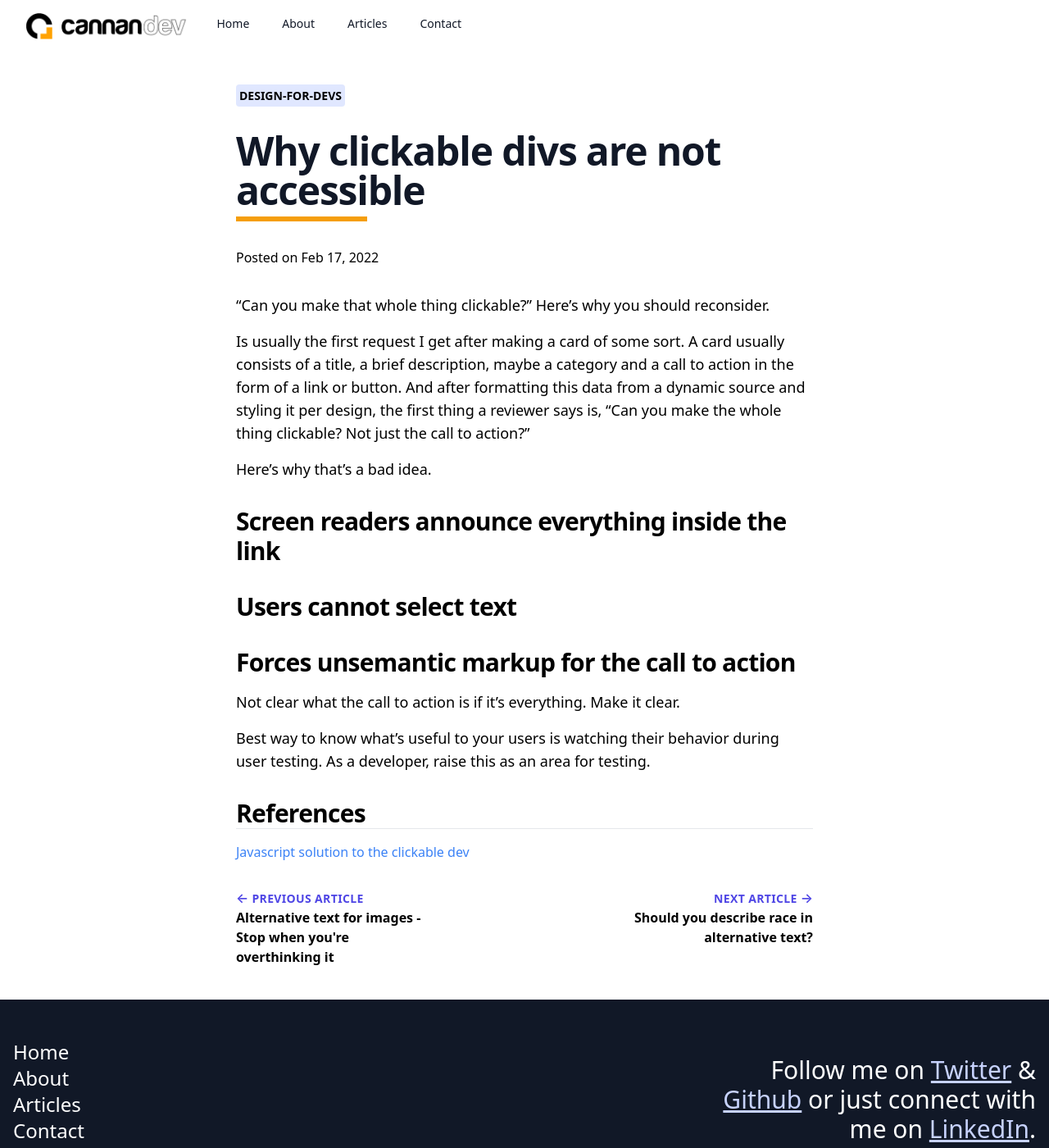
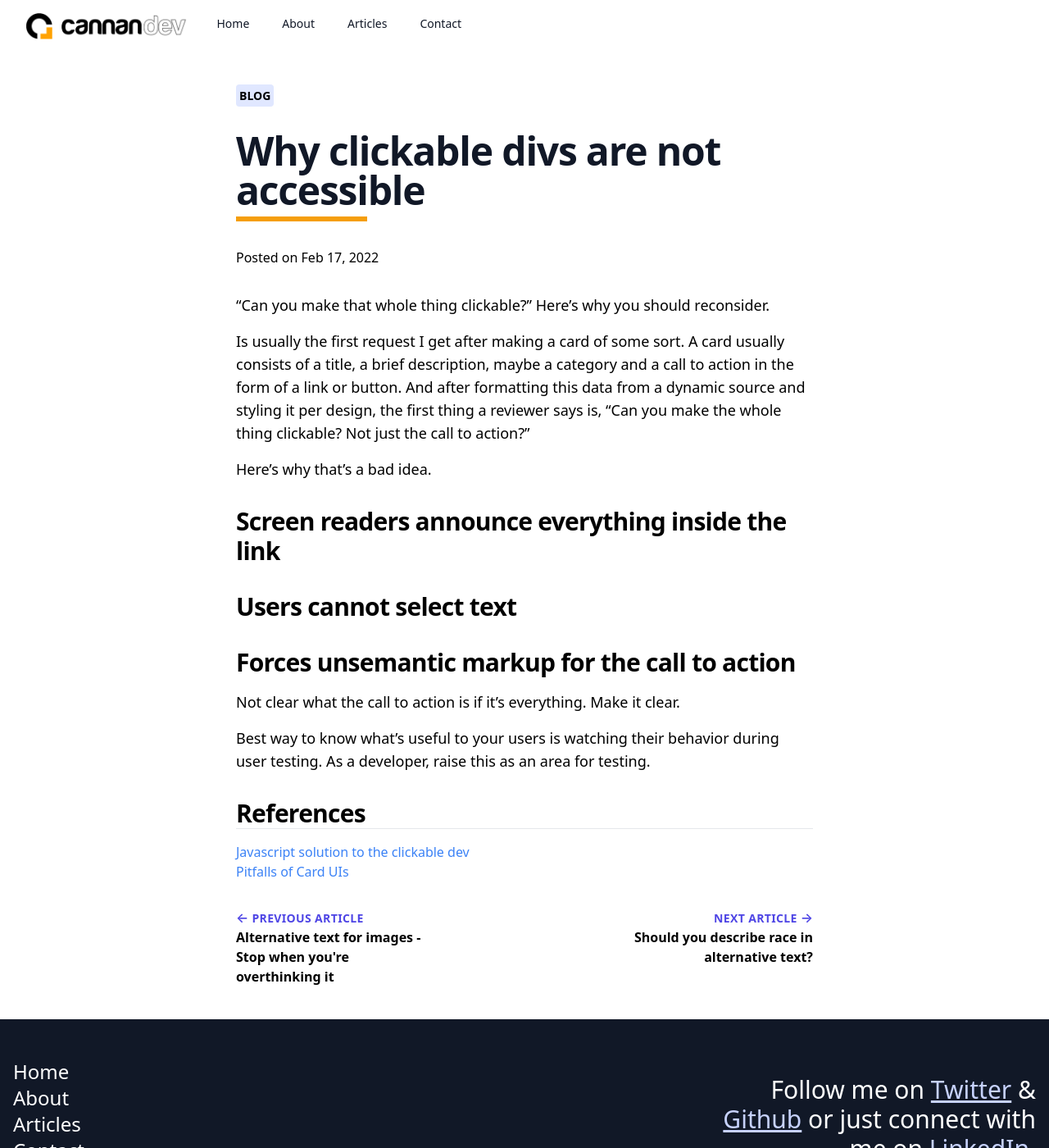
Before and after one commit to cannandev/plain-ole-jekyll-blog, a Jekyll site: the page built from _posts/2022-02-17-why-clickable-divs-are-not-accessible.md, in a window 1280 px wide and 1400 px high. Shown: the whole window at 82% size. Built offline with Jekyll 4.4.1, drawn with Linux system fonts in a browser that asks for light colours.

Commit message:
Add post categories as labels.

```diff
--- a/_data/labels.yml
+++ b/_data/labels.yml
@@ -1,3 +1,7 @@
 post:
   prev: Previous article
   next: Next article
+  categories:
+    - blog
+    - reviews
+    - tutorials
--- a/_posts/2022-02-17-why-clickable-divs-are-not-accessible.md
+++ b/_posts/2022-02-17-why-clickable-divs-are-not-accessible.md
@@ -2,11 +2,13 @@
 layout: post
 title:  "Why clickable divs are not accessible"
 date:   2022-02-17
-category: design-for-devs
+category: blog
 tags: accessibility, design
 references:
   - title: Javascript solution to the clickable dev
     url: https://css-tricks.com/block-links-the-search-for-a-perfect-solution/#method-4-sprinkle-javascript-on-the-second-method
+  - title: Pitfalls of Card UIs
+    url: https://daverupert.com/2018/04/pitfalls-of-card-uis/
 ---
 
 "Can you make that whole thing clickable?" Here's why you should reconsider.
```
